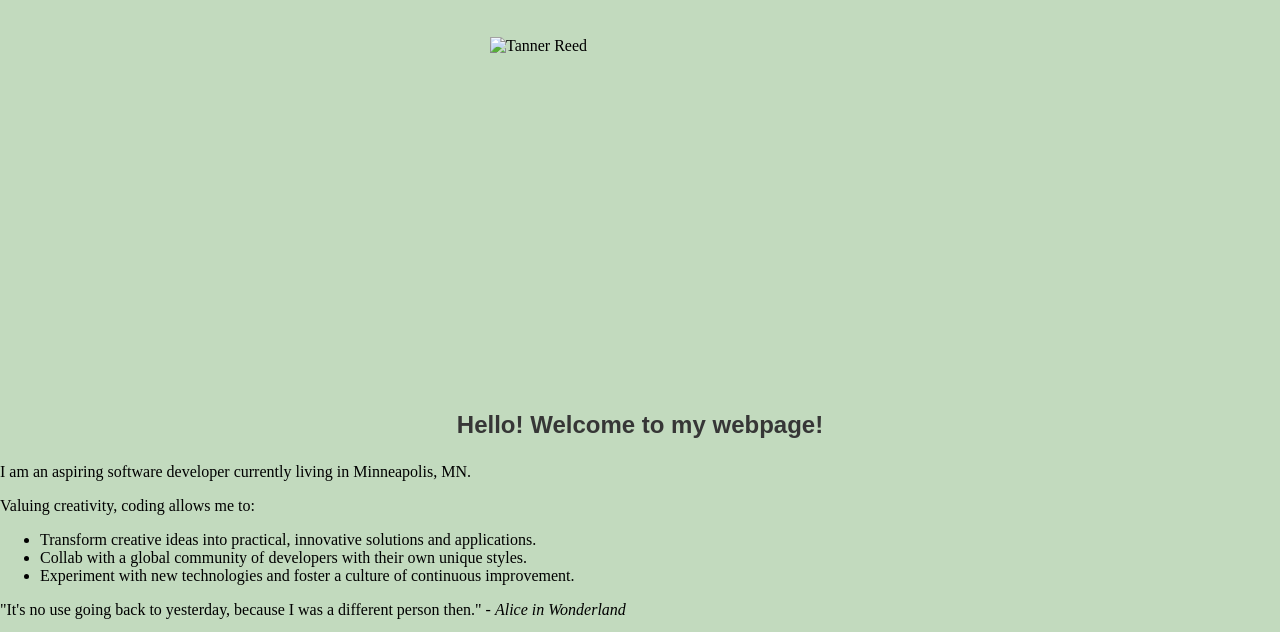
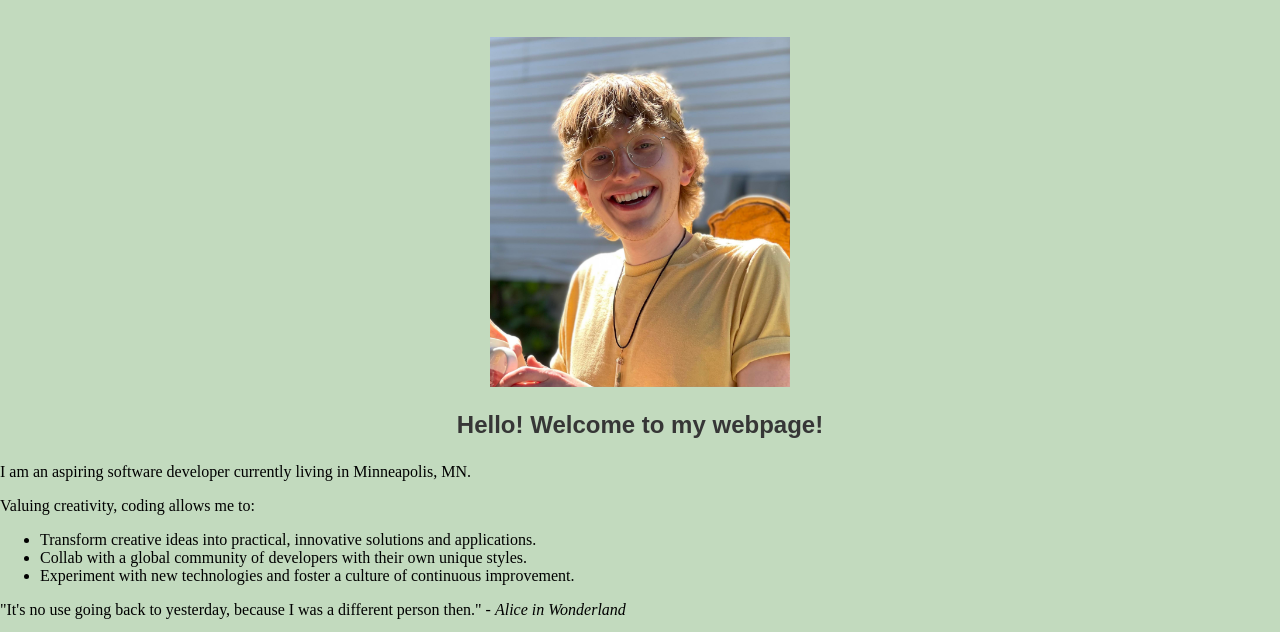
Before and after one commit to Tanner1021/Profile-Page, a plain HTML site: page index.html in a window 1280 px wide. Shown: the part 167-799 px from the top of the page. Drawn offline with Linux system fonts and the light colour scheme.

Commit message:
Update index.html
Corrected Image src

```diff
--- a/index.html
+++ b/index.html
@@ -19,7 +19,7 @@
 
 <!-- OPENING SECTION -->
     <div>
-      <img src="images/headshot.jpg" alt="Tanner Reed" class="center-image">
+      <img src="Photo.jpg" alt="Tanner Reed" class="center-image">
       <h3><strong>Hello!</strong> Welcome to my webpage!</h3>
 
 <!-- UNORDERED LIST PARAGRAPH -->
```
